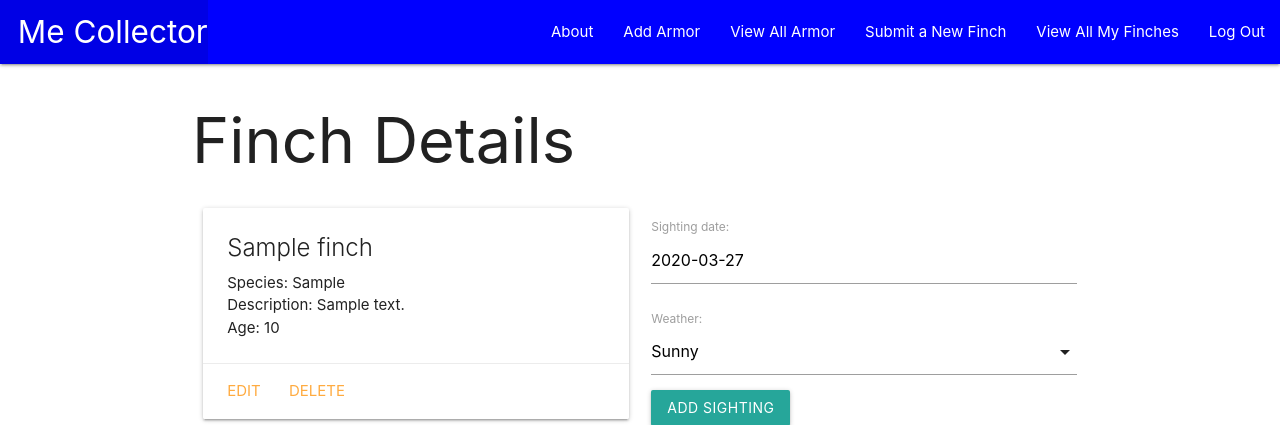
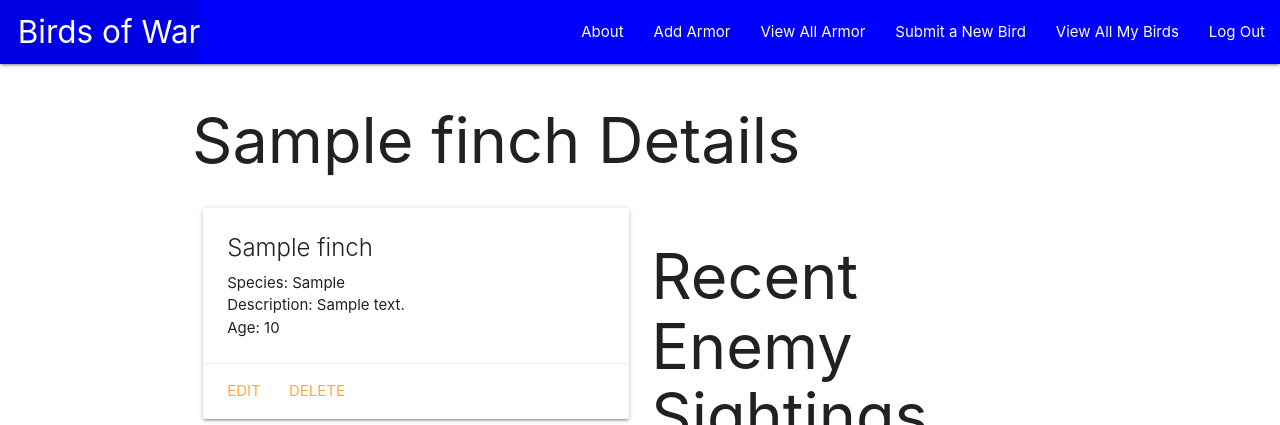
Before and after one commit to Ryan-Finch/Birds_of_War, a Django app: page /finches/1/ in a window 1280 px wide. Shown: the top 425 px of the page. Run offline with Django 3.2, Linux system fonts and the light colour scheme; a user stored in the database is signed in; tables that the repository leaves empty hold one stand-in row (values such as "Sample post").

Commit message:
final touches

```diff
--- a/main_app/models.py
+++ b/main_app/models.py
@@ -32,20 +32,17 @@ class Finch(models.Model):
         return self.name
 
     def recent_sighting(self):
-        print(self.sighting_set.filter(date=date.today()).count())
-        print(self.sighting_set.filter())
-        # return self.sighting_set.filter(date=date.today()) == self.sighting_set.filter('date').value()
-        pass
+        sighting = self.sighting_set.filter(date=date.today()).count()
+
+        if sighting == 1:
+            return sighting
+        elif sighting > 1:
+            return sighting
+
+
 
     def get_absolute_url(self):
         return reverse('detail', kwargs={'finch_id': self.id})
-
-# class Weapon(models.Model):
-#     style = models.CharField(max_length=50)
-#     material = models.CharField(max_length=25)
-
-#     def __str__(self):
-#         return f"{self.finch.name} is ready for war in his {self.material}{self.style}"
 
 class Sighting(models.Model):
     date = models.DateField('sighting date')
--- a/main_app/templates/about.html
+++ b/main_app/templates/about.html
@@ -1,6 +1,6 @@
 {% extends 'base.html' %}
 {% block content %}
-    <h1>About the Finch Collector</h1>
+    <h1>About Birds of War</h1>
     <hr />
-    <p>Hire the Finch Collector!</p>
+    <p>In Birds of War, you can create and arm birds for war as you see fit! Give them armor or even weapons if you like! Its all up to you what you would like for them to take to war.</p>
 {% endblock %}
--- a/main_app/templates/base.html
+++ b/main_app/templates/base.html
@@ -5,10 +5,10 @@
   <meta charset="UTF-8">
   <meta name="viewport" content="width=device-width, initial-scale=1.0">
   <meta http-equiv="X-UA-Compatible" content="ie=edge">
-  <title>Finch Collector</title>
+  <title>Birds of War</title>
 
   <link rel="stylesheet" href="https://cdnjs.cloudflare.com/ajax/libs/materialize/1.0.0/css/materialize.min.css">
-  <link rel="stylesheet" type="text/css" href="{% static 'css/style.css' %}">
+  <link rel="stylesheet" type="text/css" href="/static/css/style.css">
   <script src="https://cdnjs.cloudflare.com/ajax/libs/materialize/1.0.0/js/materialize.min.js"></script>
 </head>
 <body>
@@ -16,15 +16,15 @@
     <nav>
       <div class="nav-wrapper">
         <ul>
-          <li><a href="/" class="left brand-logo">&nbsp;&nbsp;Me Collector</a></li>
+          <li><a href="/" class="left brand-logo">&nbsp;&nbsp;Birds of War</a></li>
         </ul>
         <ul class="right">
           <li><a href="{%url 'about'%}">About</a></li>
           {% if user.is_authenticated %}
             <li><a href="{%url 'armor_form'%}">Add Armor</a></li>
             <li><a href="{%url 'armor_list'%}">View All Armor</a></li>
-            <li><a href="{%url 'finch_create' %}">Submit a New Finch</a></li>
-            <li><a href="{%url 'index'%}">View All My Finches</a></li>
+            <li><a href="{%url 'finch_create' %}">Submit a New Bird</a></li>
+            <li><a href="{%url 'index'%}">View All My Birds</a></li>
             <li><a href="{% url 'logout' %}">Log Out</a></li>
           {%else%}
             <li><a href="{%url 'login'%}">Log In</a></li>
@@ -39,7 +39,7 @@
     {% endblock %}
   </main>
   <footer class="page-footer">
-    <div class="right">All Rights Reserved, &copy; 1985 Finch Collector &nbsp;</div>
+    <div class="right">All Rights Reserved, &copy; 2020 Birds of War &nbsp;</div>
   </footer>
 </body>
 </html>
--- a/main_app/templates/finches/detail.html
+++ b/main_app/templates/finches/detail.html
@@ -1,7 +1,7 @@
 {% extends 'base.html' %}
 {% block content %}
 
-<h1>Finch Details</h1>
+<h1>{{finch.name}} Details</h1>
 
   <div class="row">
     <div class="col s6">
@@ -38,16 +38,19 @@
   </div>
 
     <div class="col s6">
+      <h1>Recent Enemy Sightings</h1>
       <form action="{% url 'add_sighting' finch.id%}" method="post">
         {%csrf_token%}
         {{sighting_form.as_p}}
         <input type="submit" class="btn" value="Add Sighting">
       </form>
       <br>
-      {%if finch.recent_sighting%}
-        <div class="card-panel teal-text center-align" >{{finch.name}} has been sighted recently, be careful</div>
+      {%if finch.recent_sighting == 1%}
+        <div class="card-panel teal-text center-align" >Enemies have been sighted recently, be careful</div>
+      {%elif finch.recent_sighting > 1%}
+        <div class="card-panel teal-text center-align" >Enemies have been seen numerous times, war is upon us!</div>
       {%else%}
-        <div class="card-panel teal-text center-align">{{finch.name}} has not been seen recently</div>
+        <div class="card-panel teal-text center-align">The enemy has not been seen recently</div>
       {%endif%}
       <table class="striped">
         <thead>
--- a/main_app/templates/finches/index.html
+++ b/main_app/templates/finches/index.html
@@ -1,7 +1,7 @@
 {% extends 'base.html'%}
 {% block content%}
 
-<h1>Finch List</h1>
+<h1>Your Birds</h1>
 
 {%for finch in finches %}
     <div class="card">
--- a/main_app/templates/home.html
+++ b/main_app/templates/home.html
@@ -1,5 +1,5 @@
 {%extends 'base.html'%}
 
 {%block content%}
-<h1>Welcome</h1>
+<h1>Welcome To Birds of War</h1>
 {%endblock%}
--- a/main_app/templates/main_app/armor_form.html
+++ b/main_app/templates/main_app/armor_form.html
@@ -6,6 +6,8 @@
         <h1>Change Armor <span class="teal-text">{{object.name}}</span></h1>
     {%else%}
         <h1>Build Armor</h1>
+        <h6>Create styles like Helmut, Breastplate, Wing Gaurds, or Talon Greaves</h6>
+        <h6>Materials can be anything for Leather  Steel, Iron, or Mithril! But dont give them cloth or paperbags to wear, those dont bode well in war.</h6>
     {%endif%}
     <form action="" method="post">
         {%csrf_token%}
--- a/main_app/templates/main_app/finch_form.html
+++ b/main_app/templates/main_app/finch_form.html
@@ -4,7 +4,7 @@
     {%if object%}
     <h1>Edit <span class="teal-text">{{object.name}}</span></h1>
     {%else%}
-    <h1>Add Finch</h1>
+    <h1>Add Bird</h1>
     {%endif%}
     <form action="" method="post">
         {% csrf_token %}
```
Also changed, not shown: main_app/templates/main_app/armor_update.html (deleted).
